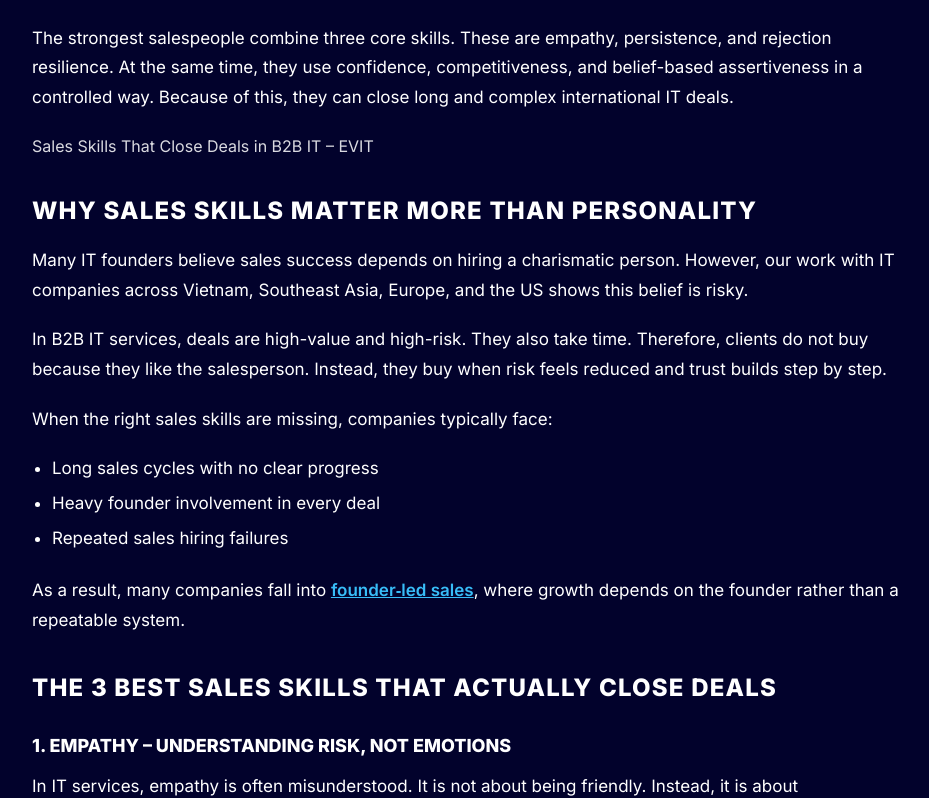
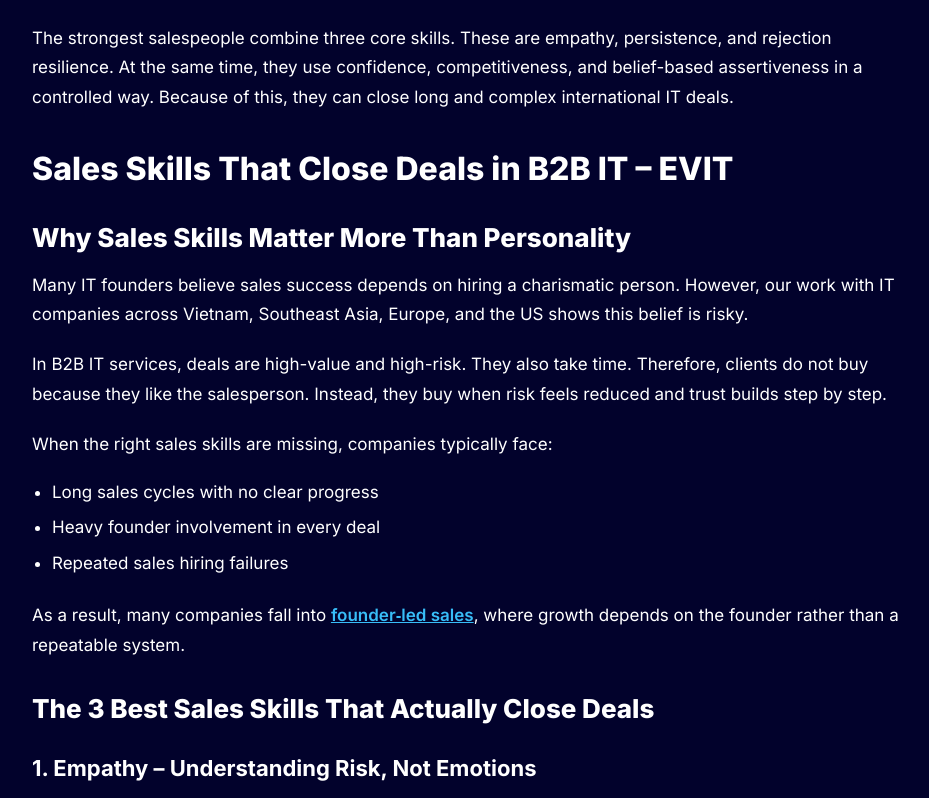
Before and after one commit to danielnguyen284/evit-org, a Next.js app: page /blog/3-best-3-worst-sales-traits-that-close-deals in a window 1280 px wide. Shown: the part 945-1743 px from the top of the page, without its empty margins (180-1109 px from the left). Built offline with nearby package versions, Linux system fonts and the light colour scheme; no server answers.

Commit message:
style: optimize blog post headings hierarchy and remove forced uppercase

```diff
--- a/src/app/globals.css
+++ b/src/app/globals.css
@@ -283,32 +283,59 @@
 }
 
 /* Custom HTML rendering for blog content */
+.blog-content-html h1 {
+  font-family: var(--font-sans), sans-serif;
+  font-size: 24px;
+  font-weight: 800;
+  color: #ffffff;
+  margin-top: 36px;
+  margin-bottom: 18px;
+  line-height: 1.25;
+}
+@media (min-width: 640px) {
+  .blog-content-html h1 {
+    font-size: 32px;
+  }
+}
 .blog-content-html h2 {
   font-family: var(--font-sans), sans-serif;
   font-size: 20px;
   font-weight: 800;
-  text-transform: uppercase;
-  letter-spacing: 0.05em;
   color: #ffffff;
   margin-top: 32px;
   margin-bottom: 16px;
+  line-height: 1.3;
 }
 @media (min-width: 640px) {
   .blog-content-html h2 {
-    font-size: 24px;
+    font-size: 26px;
   }
 }
 .blog-content-html h3 {
   font-family: var(--font-sans), sans-serif;
+  font-size: 18px;
+  font-weight: 700;
+  color: #ffffff;
+  margin-top: 28px;
+  margin-bottom: 14px;
+  line-height: 1.35;
+}
+@media (min-width: 640px) {
+  .blog-content-html h3 {
+    font-size: 22px;
+  }
+}
+.blog-content-html h4 {
+  font-family: var(--font-sans), sans-serif;
   font-size: 16px;
-  font-weight: 800;
-  text-transform: uppercase;
+  font-weight: 700;
   color: #ffffff;
   margin-top: 24px;
   margin-bottom: 12px;
+  line-height: 1.4;
 }
 @media (min-width: 640px) {
-  .blog-content-html h3 {
+  .blog-content-html h4 {
     font-size: 18px;
   }
 }
```
